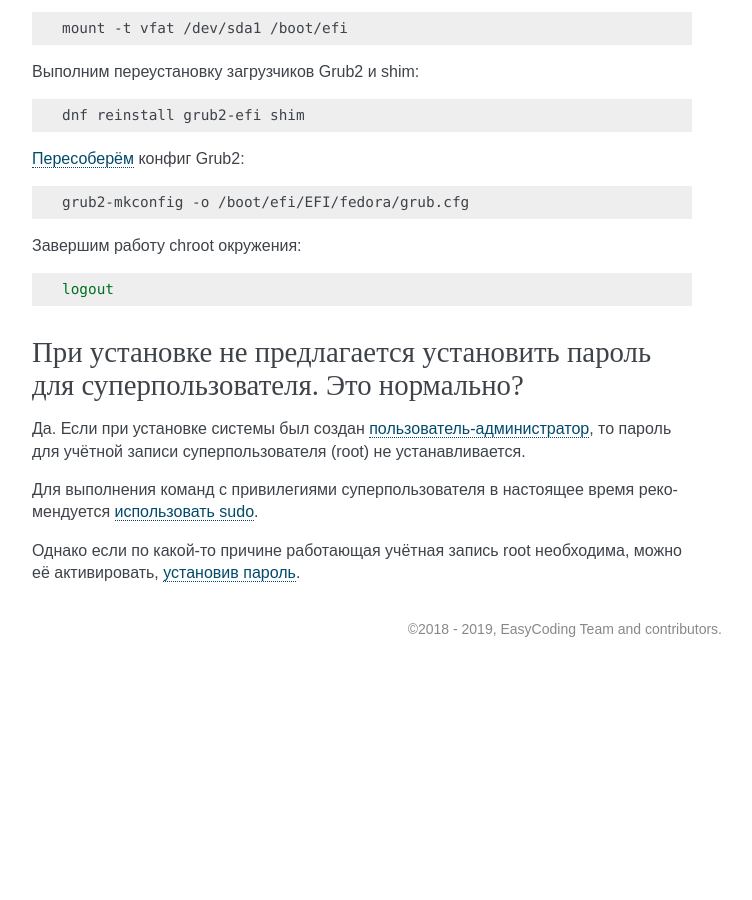
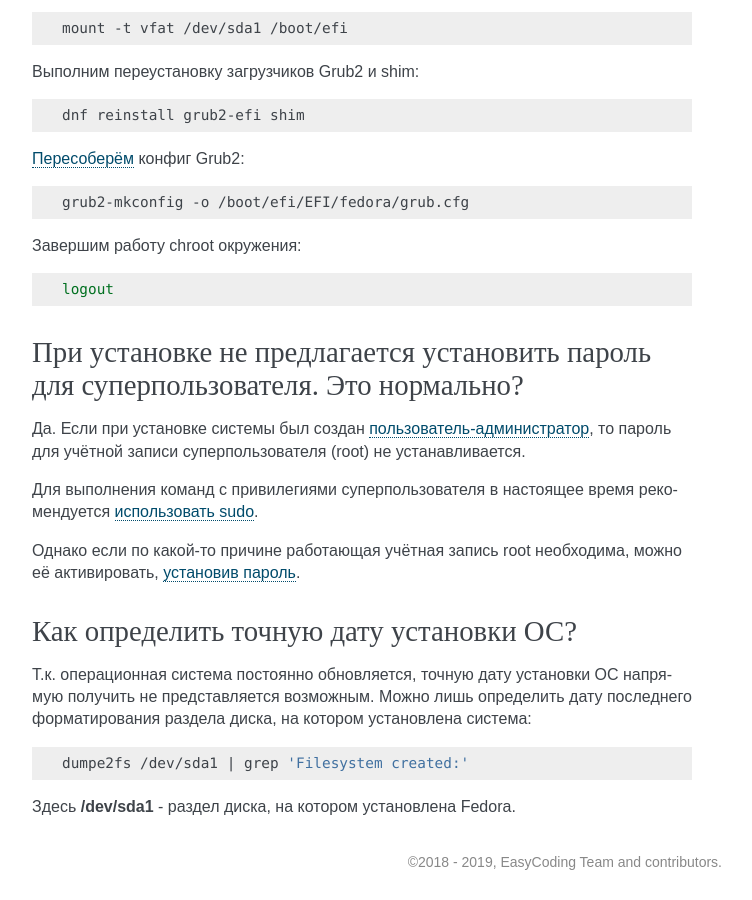
Before and after one commit to RussianFedora/FAQ, a Sphinx documentation site: the page built from source/installation.rst, in a window 1280 px wide and 900 px high, scrolled down 6675 px. Shown: the whole window, without its empty margins (388-1140 px from the left). Built offline with Sphinx 7.4.7, drawn with Linux system fonts in a browser that asks for light colours; before the commit the page ends 7342 px from its top, so only the background shows below that; some of the changed text lies outside the part shown.

Commit message:
Added question about getting Fedora installation date.

```diff
--- a/source/installation.rst
+++ b/source/installation.rst
@@ -392,3 +392,17 @@
 Для выполнения команд с привилегиями суперпользователя в настоящее время рекомендуется :ref:`использовать sudo <sudo-run>`.
 
 Однако если по какой-то причине работающая учётная запись root необходима, можно её активировать, :ref:`установив пароль <root-password>`.
+
+.. index:: installation, date
+.. _installation-date:
+
+Как определить точную дату установки ОС?
+===========================================
+
+Т.к. операционная система постоянно обновляется, точную дату установки ОС напрямую получить не представляется возможным. Можно лишь определить дату последнего форматирования раздела диска, на котором установлена система:
+
+.. code-block:: bash
+
+    dumpe2fs /dev/sda1 | grep 'Filesystem created:'
+
+Здесь **/dev/sda1** - раздел диска, на котором установлена Fedora.
```
